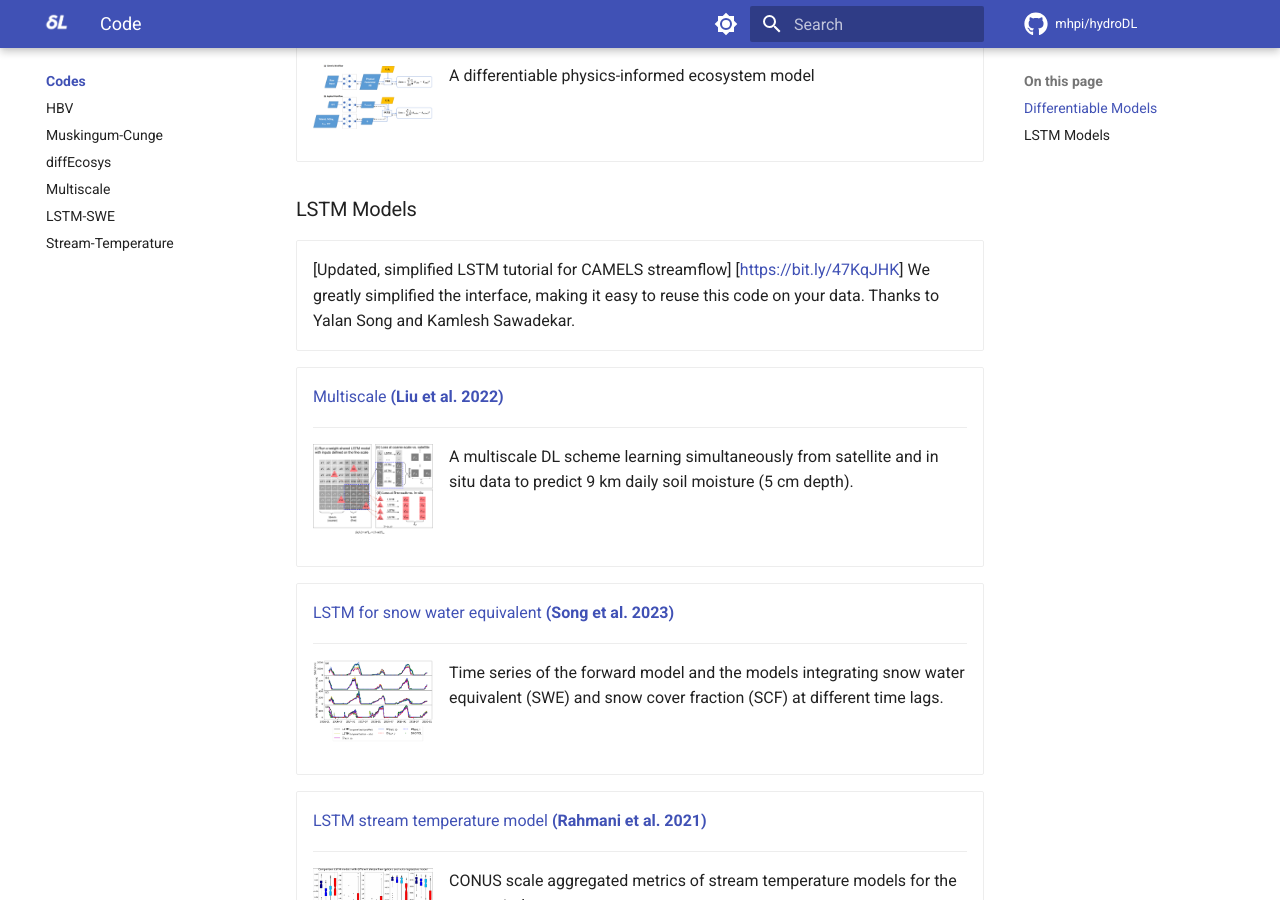
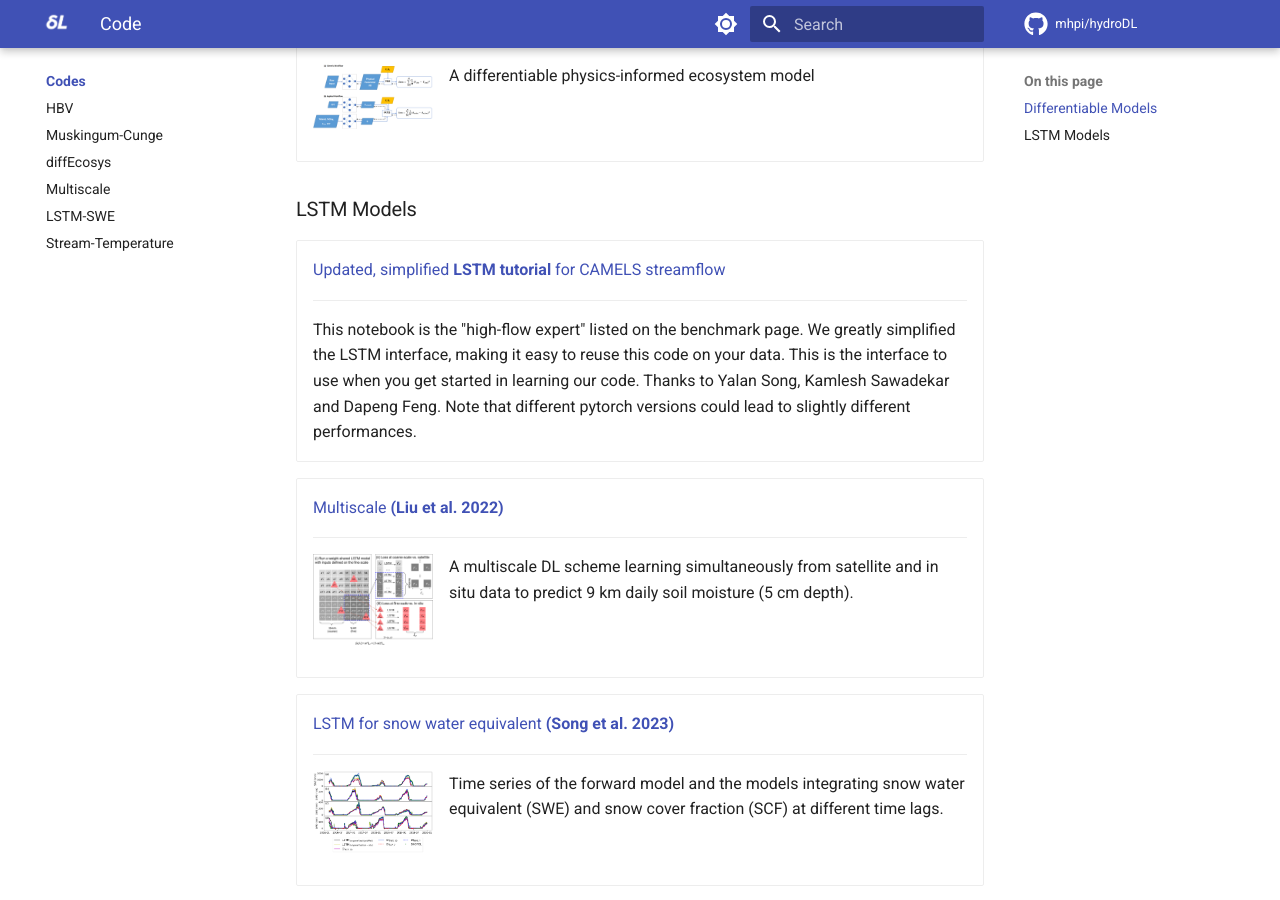
Before and after one commit to mhpi/mhpi.github.io, an MkDocs documentation site: the page built from docs/codes/index.md, in a window 1280 px wide and 900 px high, scrolled down 764 px. Built offline with MkDocs 1.6.1 and Material for MkDocs 9.7.7, drawn with Linux system fonts in a browser that asks for light colours; a script that is not in the unit is left out; comment, search, counter and statistics services are not loaded.

Commit message:
Update index.md
Format update

```diff
--- a/docs/codes/index.md
+++ b/docs/codes/index.md
@@ -48,8 +48,10 @@ A differentiable physics-informed ecosystem model
 <div class="result" markdown>
   <div class="grid cards" markdown>
 
--   [Updated, simplified LSTM tutorial for CAMELS streamflow] [[https://bit.ly/47KqJHK](https://bit.ly/47KqJHK)]
-We greatly simplified the interface, making it easy to reuse this code on your data. Thanks to Yalan Song and Kamlesh Sawadekar.
+-   [Updated, simplified __LSTM tutorial__ for CAMELS streamflow] [tutorial]
+
+    ---
+This notebook is the "high-flow expert" listed on the benchmark page. We greatly simplified the LSTM interface, making it easy to reuse this code on your data. This is the interface to use when you get started in learning our code. Thanks to Yalan Song, Kamlesh Sawadekar and Dapeng Feng. Note that different pytorch versions could lead to slightly different performances.
 
 
   </div>
```
Also changed, not shown: other parts of docs/codes/index.md (+1 -0 lines).
